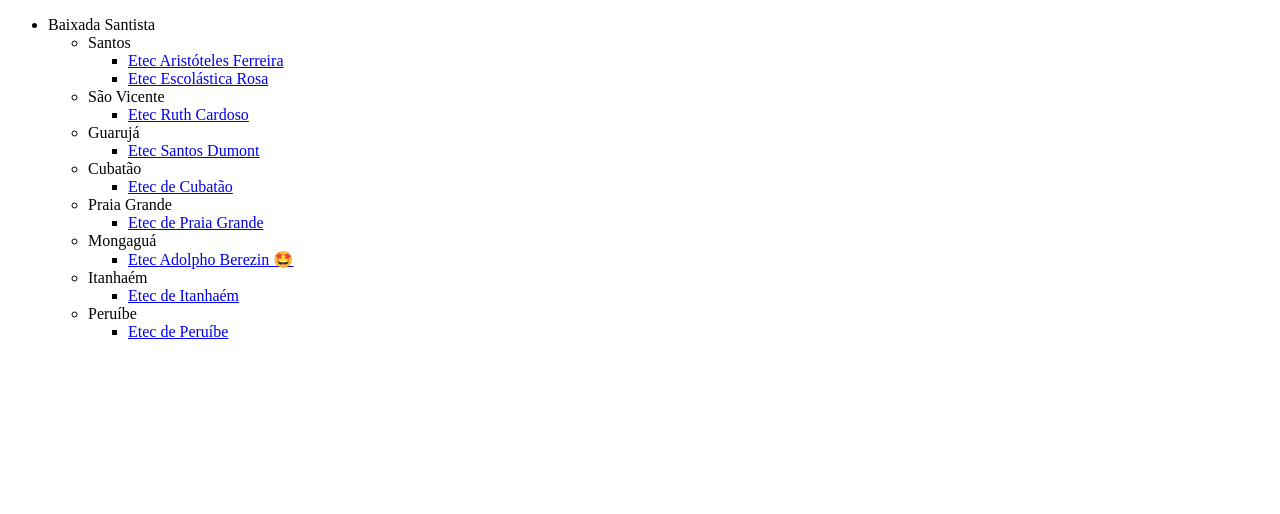
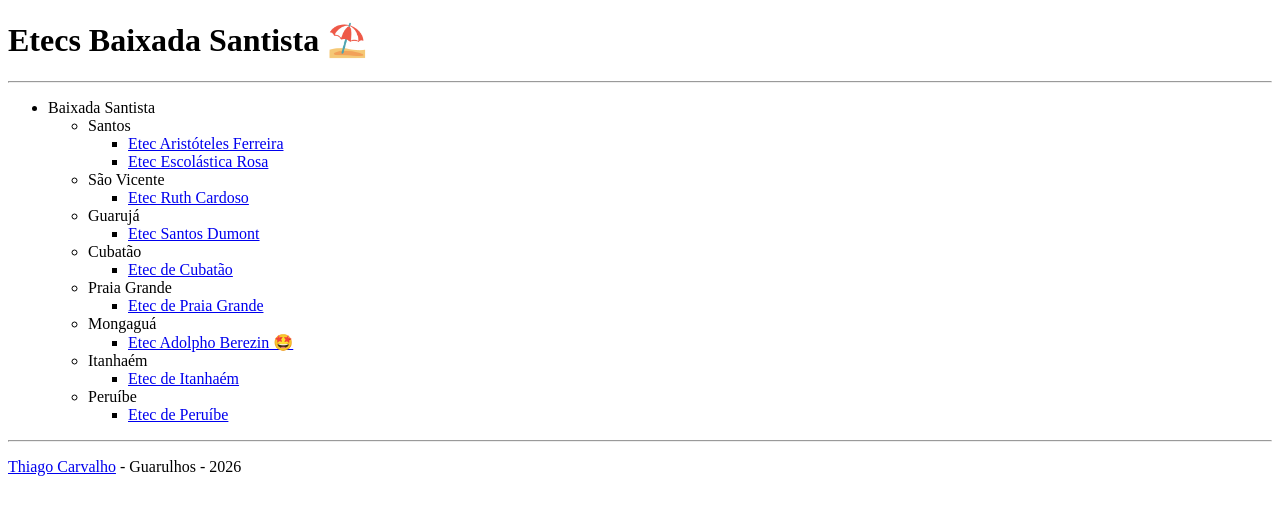
Before and after one commit to Thiago5534/etecs-baixada-santista, a plain HTML site: page index.html in a window 1280 px wide. Drawn offline with Linux system fonts and the light colour scheme.

Commit message:
Polimento

```diff
--- a/index.html
+++ b/index.html
@@ -6,6 +6,8 @@
     <title>etecs-baixada-santista</title>
 </head>
 <body>
+    <h1>Etecs Baixada Santista &#x26F1&#xFE0F</h1>
+    <hr>
     <ul>
         <li>Baixada Santista</li>
         <ul>
@@ -44,5 +46,7 @@
             </ul>
         </ul>
     </ul>
+    <hr>
+    <p><a href="https://github.com/Thiago5534" target="_blank">Thiago Carvalho</a> - Guarulhos - 2026</p>
 </body>
 </html>
```
